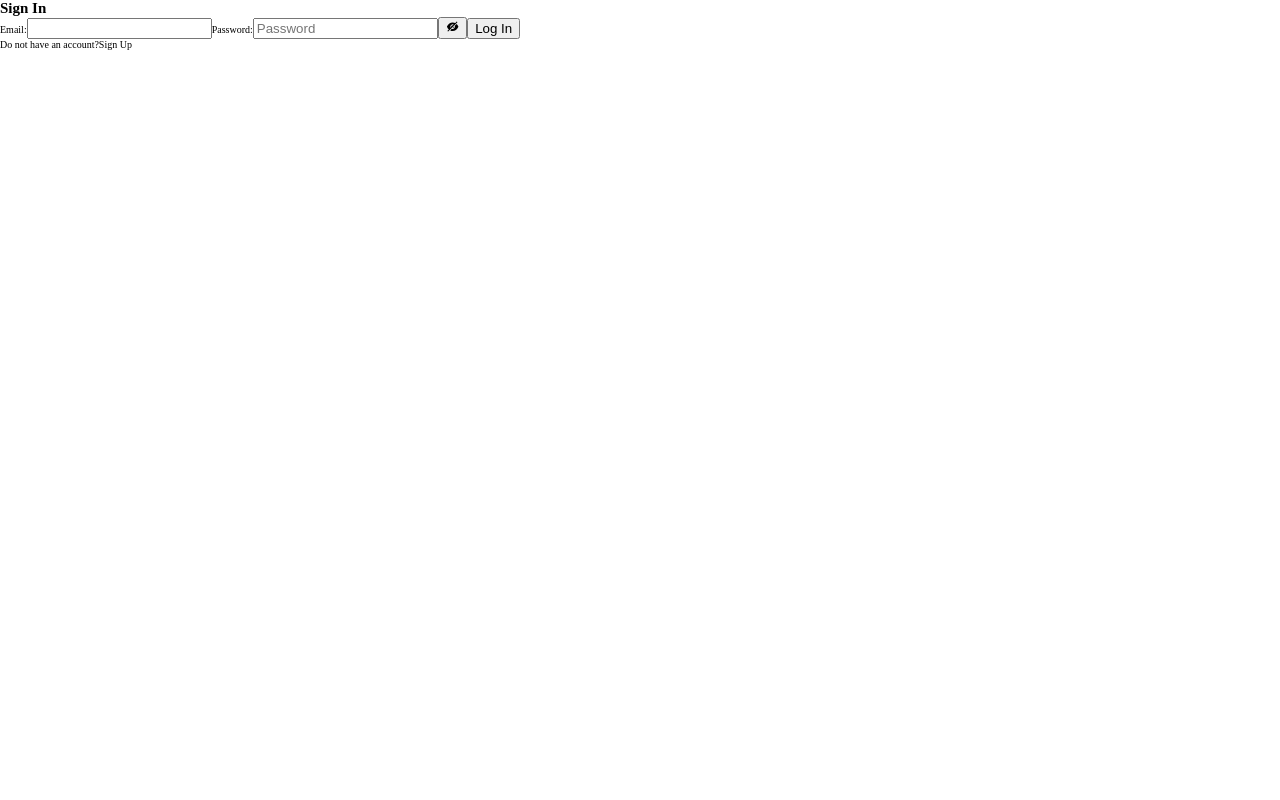
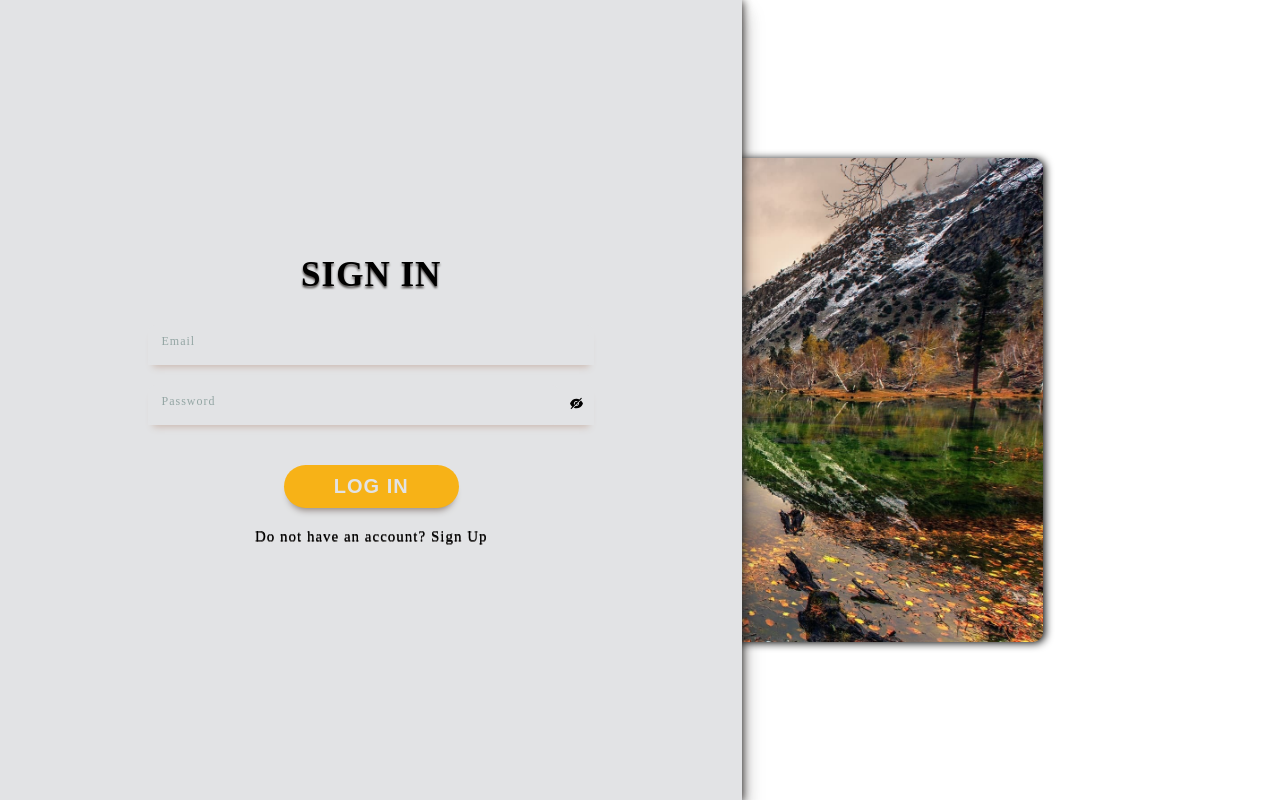
Before and after one commit to Mhamad-Raad/final-capstone-frontend, a React (Create React App) app: page /sign-in in a window 1280 px wide. Built offline with nearby package versions, Linux system fonts and the light colour scheme.

Commit message:
Style the session pages

```diff
--- /dev/null
+++ b/src/assets/stylesheets/registration.css
@@ -0,0 +1,171 @@
+.session-page {
+  background-color: var(--background);
+  height: 100vh;
+  background-size: cover;
+  background-repeat: no-repeat;
+  display: grid;
+  place-items: center;
+}
+
+.overlay {
+  height: 100vh;
+  background-image: url('../images//bg-3.jpg');
+}
+
+.img-div {
+  position: absolute;
+  width: 100%;
+  display: flex;
+  justify-content: center;
+  height: 100%;
+  align-items: center;
+}
+
+.image {
+  display: none;
+}
+
+.form-container {
+  width: 80vw;
+  z-index: 1;
+  display: flex;
+  position: relative;
+  border-radius: 0;
+  height: 70%;
+  filter: drop-shadow(1px 1px 4px var(--black-olive));
+  margin: 0 auto;
+  flex-direction: column;
+  text-align: center;
+  justify-content: center;
+  align-items: center;
+  background-color: var(--platinum);
+  box-shadow: 0 1rem 2rem #0003;
+}
+
+.form-container h1 {
+  font-size: 3.5rem;
+  color: var(--sea-blue);
+  letter-spacing: 1px;
+  text-transform: uppercase;
+  font-weight: 700;
+  filter: drop-shadow(0 2px 1px var(--black-olive));
+}
+
+.session-page form {
+  width: 80%;
+  padding-top: 3rem;
+  display: flex;
+  flex-direction: column;
+  gap: 2rem;
+}
+
+label {
+  display: flex;
+  position: relative;
+  border-bottom: 1px solid var(--sea-blue);
+  box-shadow: 0 7px 7px -5px #ccbab1;
+}
+
+input {
+  display: flex;
+  width: 100%;
+  height: 4rem;
+  padding: 1.5rem 1em;
+  border-radius: 8px;
+  font-weight: bold;
+  background: var(--platinum);
+  border: none;
+  color: var(--metalic-brown);
+}
+
+input + span {
+  font-size: 1.2em;
+  background: var(--platinum);
+  position: absolute;
+  left: 1rem;
+  top: 0.5em;
+  padding: 0 0.25em;
+  color: var(--cadet-gray);
+  line-height: 1.75em;
+  transition: top 0.15s;
+  letter-spacing: 1px;
+}
+
+.submit-btn span {
+  filter: drop-shadow(0 1px 0 var(--black-olive));
+}
+
+input:focus + span,
+input:valid + span {
+  top: -0.75em;
+  left: 1.5em;
+  letter-spacing: 1px;
+}
+
+input:focus {
+  border-color: var(--sea-blue);
+  color: var(--metalic-brown);
+}
+
+input:focus + span {
+  color: var(--sea-blue);
+}
+
+.form-group button {
+  background: transparent;
+  border: none;
+  padding: 1rem;
+}
+
+.form-group svg {
+  font-size: 1.5rem;
+  color: var(--sea-blue);
+}
+
+.submit-btn {
+  margin: 2rem 0;
+  padding: 1rem 5rem;
+  align-self: center;
+  border-radius: 50px;
+  border: none;
+  font-size: 2rem;
+  font-weight: bolder;
+  text-transform: uppercase;
+  letter-spacing: 1px;
+  color: var(--platinum);
+  background-color: var(--spanish-yellow);
+  box-shadow: 0 7px 7px -5px #8d817b;
+}
+
+.form-container p {
+  font-size: 1.5rem;
+  letter-spacing: 1px;
+  filter: drop-shadow(0 1px 0 var(--black-olive));
+}
+
+.link {
+  color: var(--sea-blue);
+}
+
+@media screen and (min-width: 768px) {
+  .session-page {
+    place-items: flex-start;
+  }
+
+  .form-container {
+    width: 58vw;
+    height: 100%;
+    margin: inherit;
+  }
+
+  .session-page form {
+    width: 60%;
+  }
+
+  .image {
+    display: flex;
+    width: 63%;
+    filter: drop-shadow(2px 1px 4px black);
+    border-radius: 10px;
+  }
+}
--- a/src/components/SignInForm.jsx
+++ b/src/components/SignInForm.jsx
@@ -36,18 +36,22 @@ export default function SignInForm() {
 
   return (
     <form>
+      <div className="form-group">
         <label htmlFor="email">
-        Email:
-        <input type="email" name="email" onChange={changeEmail} value={email} />
+          <input type="email" name="email" required="required" onChange={changeEmail} value={email} />
+          <span>Email</span>
         </label>
+      </div>
+      <div className="form-group">
         <label htmlFor="password">
-        Password:
-        <input type={passwordType} onChange={handlePasswordChange} value={passwordInput} name="password" className="form-control" placeholder="Password" />
+          <input type={passwordType} required="required" onChange={handlePasswordChange} value={passwordInput} name="password" />
+          <span>Password</span>
           <button type="button" className="btn btn-outline-primary" onClick={togglePassword}>
             { passwordType === 'password' ? <AiFillEyeInvisible /> : <AiFillEye /> }
           </button>
         </label>
-      <button type="submit" className="submit_btn" onClick={onSubmit}>Log In</button>
+      </div>
+      <button type="submit" className="submit-btn" onClick={onSubmit}>Log In</button>
     </form>
   );
 }
--- a/src/components/SignUpForm.jsx
+++ b/src/components/SignUpForm.jsx
@@ -76,29 +76,37 @@ export default function SignUpForm() {
 
   return (
     <form>
+      <div className="form-group">
         <label htmlFor="name">
-        Name:
-        <input type="text" name="name" onChange={changeName} value={name} />
+          <input type="text" name="name" required="required" id="name" onChange={changeName} value={name} />
+          <span>Full Name</span>
         </label>
+      </div>
+      <div className="form-group">
         <label htmlFor="email">
-        Email:
-        <input type="email" name="email" onChange={changeEmail} value={email} />
+          <input type="email" name="email" required="required" id="email" onChange={changeEmail} value={email} />
+          <span>Email</span>
         </label>
+      </div>
+      <div className="form-group">
         <label htmlFor="password">
-        Password:
-        <input type={passwordType} onChange={handlePasswordChange} value={passwordInput} name="password" className="form-control" placeholder="Password" />
-        <button type="button" className="btn btn-outline-primary" onClick={togglePassword}>
+          <input type={passwordType} name="password" required="required" onChange={handlePasswordChange} value={passwordInput} />
+          <span>Password</span>
+          <button type="button" className="btn" onClick={togglePassword}>
             { passwordType === 'password' ? <AiFillEyeInvisible /> : <AiFillEye /> }
           </button>
         </label>
+      </div>
+      <div className="form-group">
         <label htmlFor="password">
-        Confirm Password:
-        <input type={confirmPasswordType} onChange={handleConfirmPasswordChange} value={confirmPasswordInput} name="password" className="form-control" placeholder="Password" />
-        <button type="button" className="btn btn-outline-primary" onClick={toggleConfirmPassword}>
+          <input type={confirmPasswordType} name="password" required="required" onChange={handleConfirmPasswordChange} value={confirmPasswordInput} />
+          <span>Confirm Password</span>
+          <button type="button" className="btn" onClick={toggleConfirmPassword}>
             { confirmPasswordType === 'password' ? <AiFillEyeInvisible /> : <AiFillEye /> }
           </button>
         </label>
-      <button type="submit" className="submit_btn" onClick={onSubmit}>Submit</button>
+      </div>
+      <button type="submit" className="submit-btn" onClick={onSubmit}><span>Sign up</span></button>
     </form>
   );
 }
--- a/src/pages/SignIn.jsx
+++ b/src/pages/SignIn.jsx
@@ -2,16 +2,24 @@ import React from 'react';
 import { Link } from 'react-router-dom';
 import SignInForm from '../components/SignInForm';
 import Error from '../components/Error';
+import '../assets/stylesheets/registration.css';
+import img from '../assets/images/bg-2.jpg';
 
 const SignIn = () => (
-  <section className="signup_page">
-    <h1>Sign In</h1>
-    <SignInForm />
-    <p>
-      Do not have an account?
-      <Link to="/Sign-up">Sign Up</Link>
-    </p>
-    <Error />
+  <section className="session-page">
+    <div className="img-div">
+      {' '}
+      <img src={img} alt="" className="image" />
+    </div>
+    <div className="form-container">
+      <h1>Sign In</h1>
+      <Error />
+      <SignInForm />
+      <p>
+        Do not have an account?
+        <Link to="/Sign-up" className="link"> Sign Up</Link>
+      </p>
+    </div>
   </section>
 );
 
--- a/src/pages/Signup.jsx
+++ b/src/pages/Signup.jsx
@@ -2,16 +2,24 @@ import React from 'react';
 import { Link } from 'react-router-dom';
 import SignUpForm from '../components/SignUpForm';
 import Error from '../components/Error';
+import '../assets/stylesheets/registration.css';
+import img from '../assets/images/bg-2.jpg';
 
 const SignUp = () => (
-  <section className="signup_page">
-    <h1>Sign Up</h1>
-    <p>
-      Already have an account?
-      <Link to="/Sign-in">Sign In</Link>
-    </p>
-    <SignUpForm />
-    <Error />
+  <section className="session-page">
+    <div className="img-div">
+      {' '}
+      <img src={img} alt="" className="image" />
+    </div>
+    <div className="form-container">
+      <h1>Sign Up</h1>
+      <Error />
+      <SignUpForm />
+      <p>
+        Already have an account?
+        <Link to="/Sign-in" className="link"> Sign In</Link>
+      </p>
+    </div>
   </section>
 );
 
```
Also changed, not shown: src/assets/images/bg-2.jpg (added), src/assets/images/bg-3.jpg (added). Lines whose indentation alone changed are shown as unchanged.
